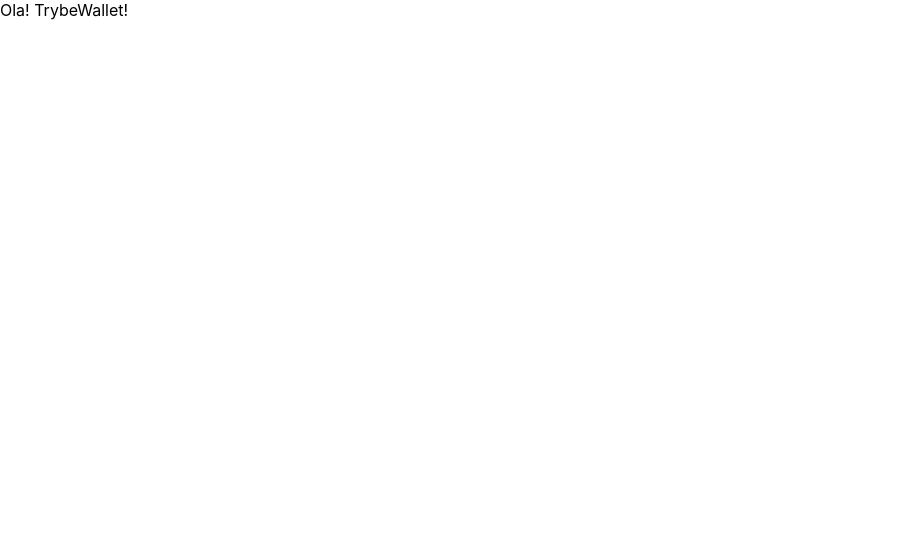
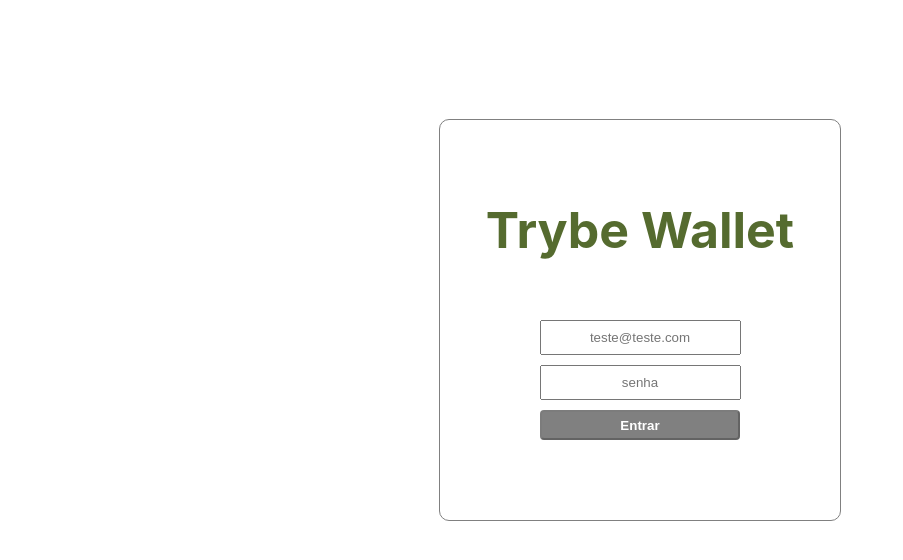
Before and after one commit to thiagosilva-tech/project-trybewallet-ts, a React (Vite) app: page / in a window 1280 px wide. Shown: the top 560 px of the page, without its empty margins (0-903 px from the left). Built offline with nearby package versions, Linux system fonts and the light colour scheme.

Commit message:
feat: requisito 01

```diff
--- a/src/App.tsx
+++ b/src/App.tsx
@@ -1,7 +1,17 @@
 import React from 'react';
+import { Route, Routes } from 'react-router-dom';
+import Login from './pages/Login';
+import Wallet from './pages/Wallet';
 
 function App() {
-  return <div>Ola! TrybeWallet!</div>;
+  return (
+    <main>
+      <Routes>
+        <Route path="/" element={ <Login /> } />
+        <Route path="/carteira" element={ <Wallet /> } />
+      </Routes>
+    </main>
+  );
 }
 
 export default App;
--- a/src/index.css
+++ b/src/index.css
@@ -11,3 +11,57 @@
   font-family: source-code-pro, Menlo, Monaco, Consolas, 'Courier New',
     monospace;
 }
+
+.form-login {
+  display: flex;
+  flex-direction: column;
+  align-items: center;
+  width: 400px;
+  height: 400px;
+  border-radius: 10px;
+  border: 1px solid gray;
+}
+
+.h1-login{
+  font-size: 50px;
+  color: darkolivegreen;
+  margin-top: 80px;
+  margin-bottom: 60px;
+}
+
+.input-email{
+  padding: 8px 10px;
+  text-align: center;
+  margin-bottom: 10px;
+}
+
+.input-password{
+  padding: 8px 10px;
+  text-align: center;
+  margin-bottom: 10px;
+}
+
+.btn{
+  background-color: green;
+  height: 30px;
+  width: 200px;
+  color: white;
+  font-weight: bolder;
+  border-radius: 4px;
+}
+
+.container{
+  display: flex;
+  justify-content: center;
+  align-items: center;
+  height: 80vh;
+}
+
+.btn:hover{
+  cursor: pointer;
+}
+
+.btn:disabled{
+  background-color: gray;
+  cursor: default;
+}
--- a/src/main.tsx
+++ b/src/main.tsx
@@ -2,12 +2,16 @@
 import ReactDOM from 'react-dom/client';
 import { BrowserRouter } from 'react-router-dom';
 import './index.css';
+import { Provider } from 'react-redux';
 import App from './App';
+import store from './redux';
 
 ReactDOM
   .createRoot(document.getElementById('root') as HTMLElement)
   .render(
     <BrowserRouter>
-      <App />
+      <Provider store={ store }>
+        <App />
+      </Provider>
     </BrowserRouter>,
   );
--- a/src/pages/Login.tsx
+++ b/src/pages/Login.tsx
@@ -1,5 +1,61 @@
+import { useState } from 'react';
+import { useDispatch } from 'react-redux';
+import { useNavigate } from 'react-router-dom';
+import { submitLogin } from '../redux/actions';
+
 function Login() {
-  return <div>Login</div>;
+  const [login, setLogin] = useState({ email: '', password: '' });
+  const navigate = useNavigate();
+  const dispatch = useDispatch();
+
+  const handleChange = (
+    { target }: React.ChangeEvent<HTMLInputElement | HTMLSelectElement>,
+  ) => {
+    const { name: targetName, value } = target;
+    setLogin({ ...login, [targetName]: value });
+  };
+
+  return (
+    <div className="container">
+      <form
+        className="form-login"
+        onSubmit={ (e) => {
+          e.preventDefault();
+          dispatch(submitLogin(login.email));
+          navigate('/carteira');
+        } }
+      >
+        <h1 className="h1-login">Trybe Wallet</h1>
+        <input
+          className="input-email"
+          type="email"
+          name="email"
+          placeholder="teste@teste.com"
+          value={ login.email }
+          id="email-input"
+          onChange={ handleChange }
+          data-testid="email-input"
+        />
+        <input
+          className="input-password"
+          type="password"
+          name="password"
+          placeholder="senha"
+          value={ login.password }
+          id="password-input"
+          onChange={ handleChange }
+          data-testid="password-input"
+        />
+        <button
+          className="btn"
+          type="submit"
+          disabled={ !(/^[^\s@]+@[^\s@]+\.[^\s@]+$/.test(login.email) && login.password.length >= 6) }
+        >
+          Entrar
+        </button>
+      </form>
+    </div>
+  );
 }
 
 export default Login;
--- a/src/redux/actions/index.ts
+++ b/src/redux/actions/index.ts
@@ -1 +1,20 @@
+import { WalletData } from '../../types';
+
 // Coloque aqui suas actions
+export const SUBMIT_LOGIN_DATA = 'SUBMIT_LOGIN_DATA';
+
+export function submitLogin(emailData: string) {
+  return {
+    type: SUBMIT_LOGIN_DATA,
+    payload: emailData,
+  };
+}
+
+export const SUBMIT_WALLET_DATA = 'SUBMIT_WALLET_DATA';
+
+export function submitWallet(walletData: WalletData) {
+  return {
+    type: SUBMIT_LOGIN_DATA,
+    payload: walletData,
+  };
+}
--- a/src/redux/index.ts
+++ b/src/redux/index.ts
@@ -1 +1,12 @@
+import { legacy_createStore as createStore } from 'redux';
+import { composeWithDevTools } from '@redux-devtools/extension/';
+import rootReducer from './reducers';
+
 // configure aqui sua store
+const store = createStore(rootReducer, composeWithDevTools());
+
+if (window.Cypress) {
+  window.store = store;
+}
+
+export default store;
--- a/src/redux/reducers/index.ts
+++ b/src/redux/reducers/index.ts
@@ -1,7 +1,18 @@
 // import user from './user';
 // import wallet from './wallet';
+
+import { combineReducers } from 'redux';
+import loginReducer from './user';
+import walletReducer from './wallet';
 
 // Configure os seus reducers.
 // ATENÇÃO: você obrigatoriamente tem que utilizar as chaves "user" e "wallet" no seu estado global
 
-export default () => {}; // delete essa linha e configure os seus reducers
+const rootReducer = combineReducers(
+  {
+    user: loginReducer,
+    wallet: walletReducer,
+  },
+);
+
+export default rootReducer; // delete essa linha e configure os seus reducers
--- a/src/redux/reducers/user.ts
+++ b/src/redux/reducers/user.ts
@@ -1 +1,18 @@
+import { Action } from '../../types';
+import { SUBMIT_LOGIN_DATA } from '../actions';
+
 // Esse reducer será responsável por tratar as informações da pessoa usuária
+const INITIAL_STATE = {
+  email: '',
+};
+
+function loginReducer(state = INITIAL_STATE, action: Action) {
+  switch (action.type) {
+    case SUBMIT_LOGIN_DATA:
+      return action.payload;
+    default:
+      return state;
+  }
+}
+
+export default loginReducer;
--- a/src/redux/reducers/wallet.ts
+++ b/src/redux/reducers/wallet.ts
@@ -1 +1,22 @@
 // Esse reducer será responsável por tratar o todas as informações relacionadas as despesas
+import { Action } from '../../types';
+import { SUBMIT_WALLET_DATA } from '../actions';
+
+// Esse reducer será responsável por tratar as informações da pessoa usuária
+const INITIAL_STATE = {
+  currencies: [], // array de string
+  expenses: [], // array de objetos, com cada objeto tendo as chaves id, value, currency, method, tag, description e exchangeRates
+  editor: false, // valor booleano que indica se uma despesa está sendo editada
+  idToEdit: 0, // valor numérico que armazena o id da despesa que está sendo editada
+};
+
+function walletReducer(state = INITIAL_STATE, action: Action) {
+  switch (action.type) {
+    case SUBMIT_WALLET_DATA:
+      return action.payload;
+    default:
+      return state;
+  }
+}
+
+export default walletReducer;
--- /dev/null
+++ b/src/types.ts
@@ -0,0 +1,20 @@
+export type LoginData = {
+  email: string,
+};
+
+export type WalletData = {
+  currencies: string[], // array de string
+  expenses: object[], // array de objetos, com cada objeto tendo as chaves id, value, currency, method, tag, description e exchangeRates
+  editor: boolean, // valor booleano que indica se uma despesa está sendo editada
+  idToEdit: number,
+};
+
+export type State = {
+  user: LoginData,
+  wallet: WalletData,
+};
+
+export type Action = {
+  type: string;
+  payload: LoginData | WalletData;
+};
```
